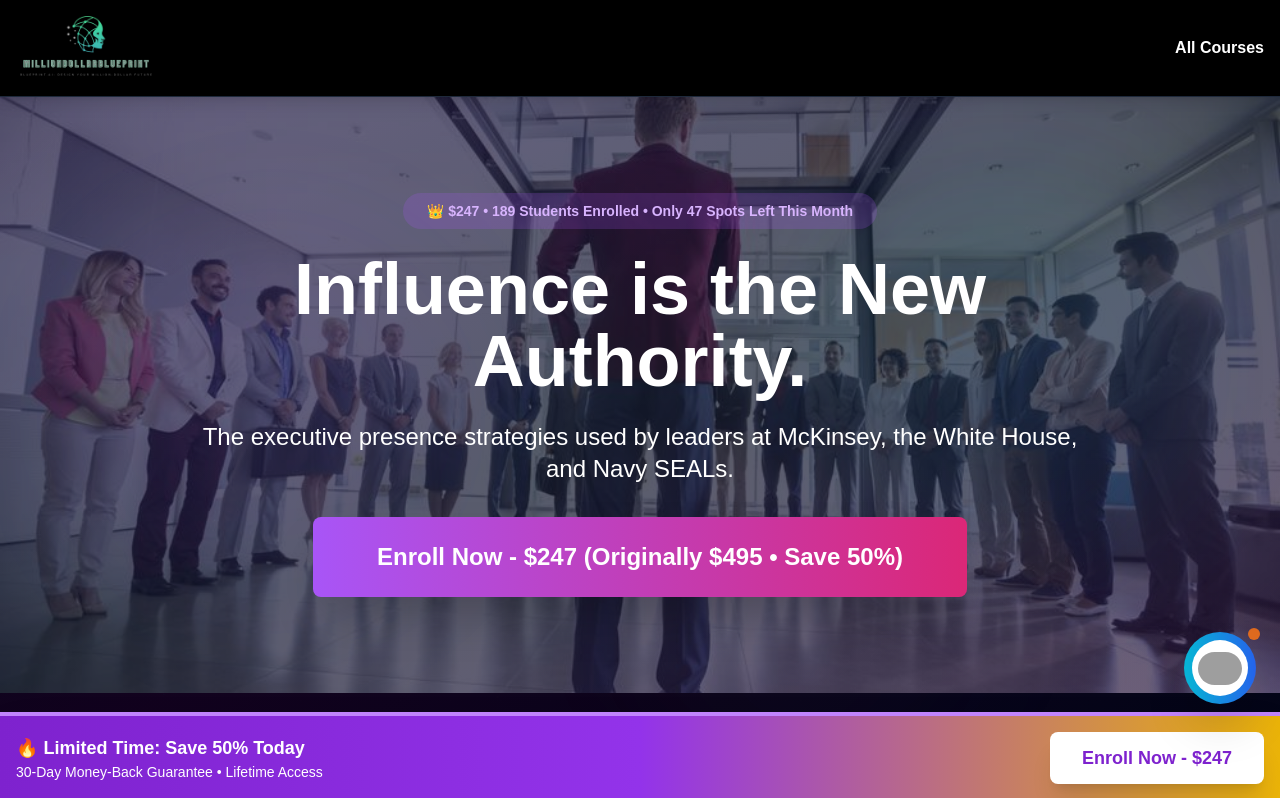
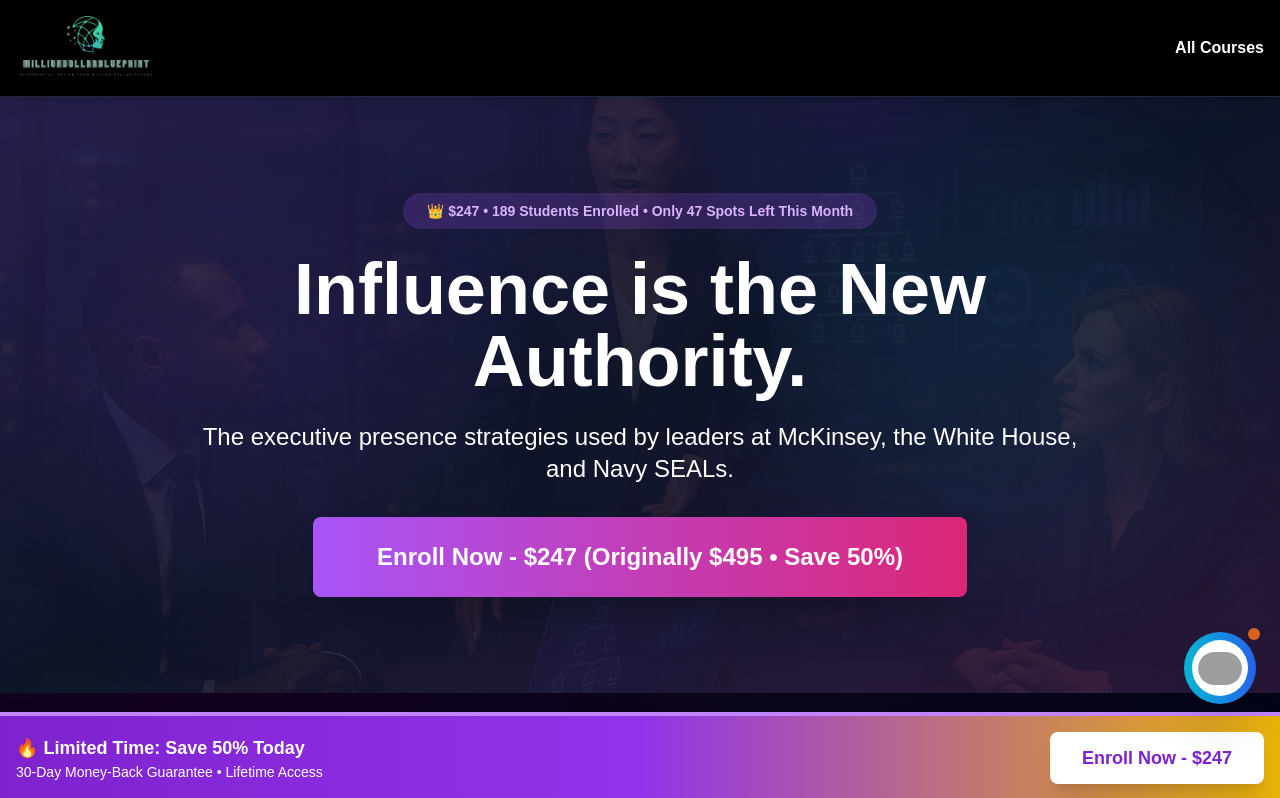
Before and after one commit to boxingthebest/million-dollar-blueprint-nextjs, a Next.js app: page /courses/leadership in a window 1280 px wide. Shown: the top 798 px of the page. Built offline with nearby package versions, Linux system fonts and the light colour scheme; grey boxes are pictures that could not be loaded.

Commit message:
Revert Sales and Leadership course hero images to originals

```diff
--- a/app/courses/leadership/page.tsx
+++ b/app/courses/leadership/page.tsx
@@ -217,7 +217,7 @@ export default function LeadershipPage() {
       {/* Hero Section */}
       <section className="py-16 md:py-24 relative overflow-hidden animated-gradient-bg">
         <div className="absolute inset-0 bg-gradient-to-br from-purple-900/20 via-slate-900 to-pink-900/20" />
-        <div className="absolute inset-0 bg-[url('/images/courses/leadership-influence-hero.jpg')] bg-cover bg-center opacity-30" />
+        <div className="absolute inset-0 bg-[url('/course-leadership.jpg')] bg-cover bg-center opacity-10" />
 
 
         {/* Glowing Orbs */}
--- a/app/courses/sales/page.tsx
+++ b/app/courses/sales/page.tsx
@@ -217,7 +217,7 @@ export default function SalesMasteryPage() {
       {/* Hero Section */}
       <section className="py-16 md:py-24 relative overflow-hidden animated-gradient-bg">
         <div className="absolute inset-0 bg-gradient-to-br from-orange-900/20 via-slate-900 to-red-900/20" />
-        <div className="absolute inset-0 bg-[url('/images/courses/sales-mastery-hero.jpg')] bg-cover bg-center opacity-30" />
+        <div className="absolute inset-0 bg-[url('/sales-mastery-hero-final.jpg')] bg-cover bg-center opacity-20" />
 
 
         {/* Glowing Orbs */}
```
